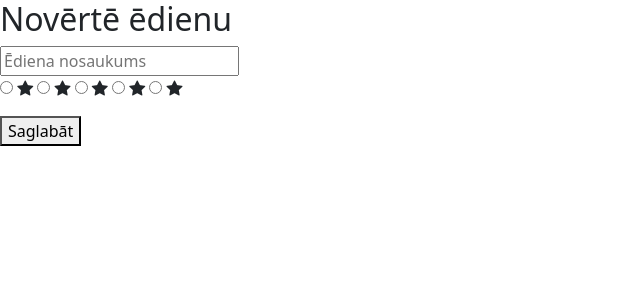
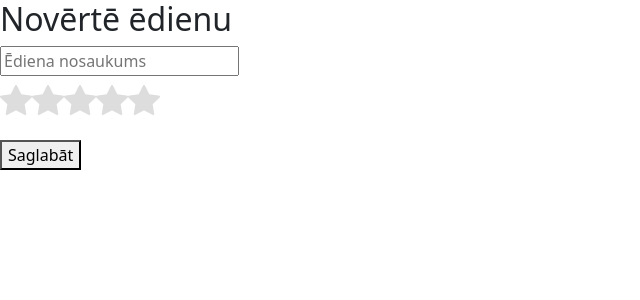
Before and after one commit to Plaurate/LuluLala, a Flask app: page /rateit in a window 1280 px wide. Shown: the top 300 px of the page, without its empty margins (0-640 px from the left). Run offline with Flask 3, Linux system fonts and the light colour scheme.

Commit message:
Update design.css

```diff
--- a/EatThatBite/static/design.css
+++ b/EatThatBite/static/design.css
@@ -13,3 +13,25 @@ a:link{
     height:auto;
     max-width: 50%;
 }
+
+/* Zvaigznes lai uzliktu rating */
+.star-rating {
+    direction: rtl;
+    display: inline-flex;
+}
+
+.star-rating input{
+    display:none;
+}
+
+.star-rating label{
+    font-size: 2rem;
+    color:#ddd;
+    cursor:pointer
+}
+
+.star-rating input:checked ~ label,
+.star-rating label:hover,
+.star-rating label:hover ~ label{
+    color:#ffc107;
+}
```
